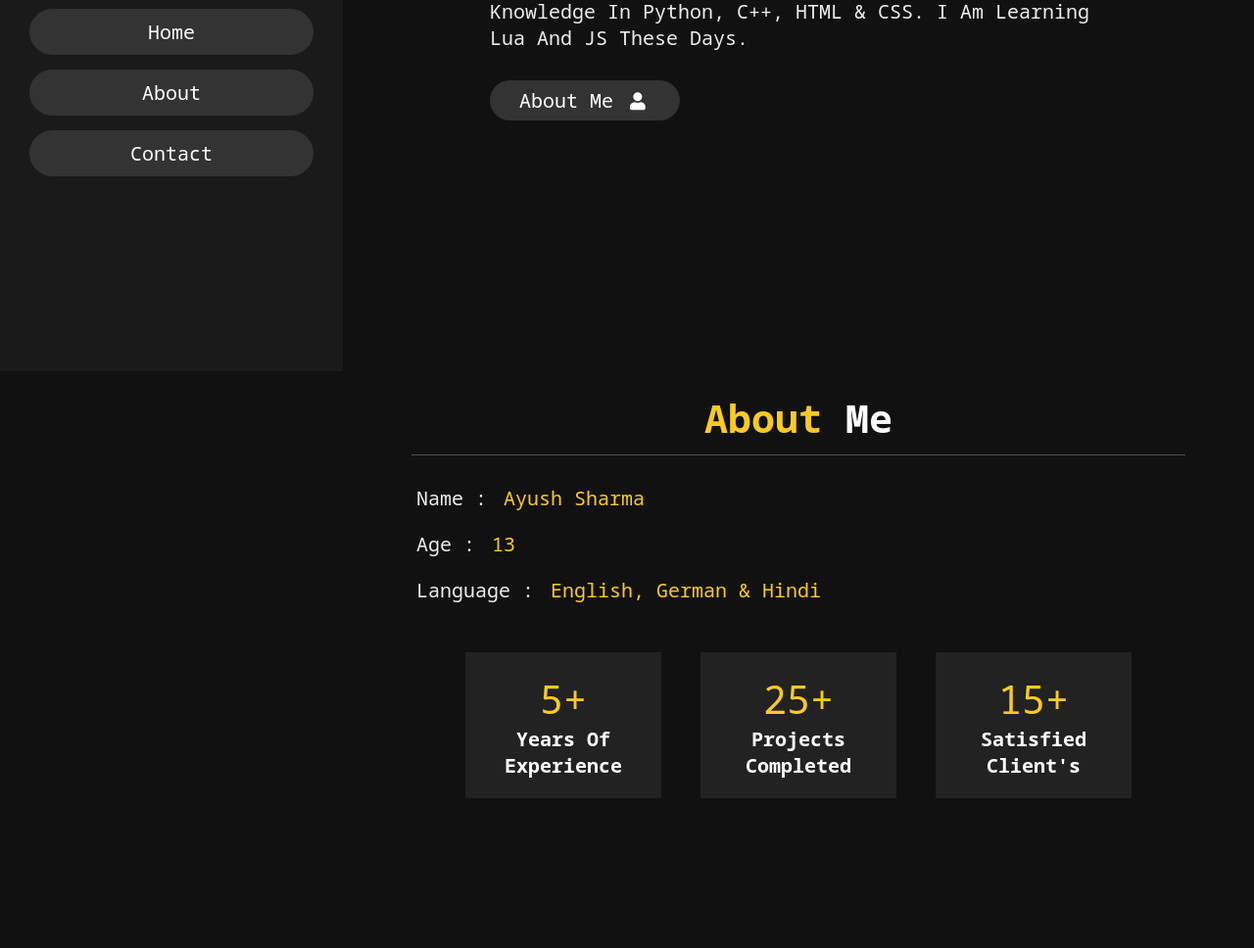
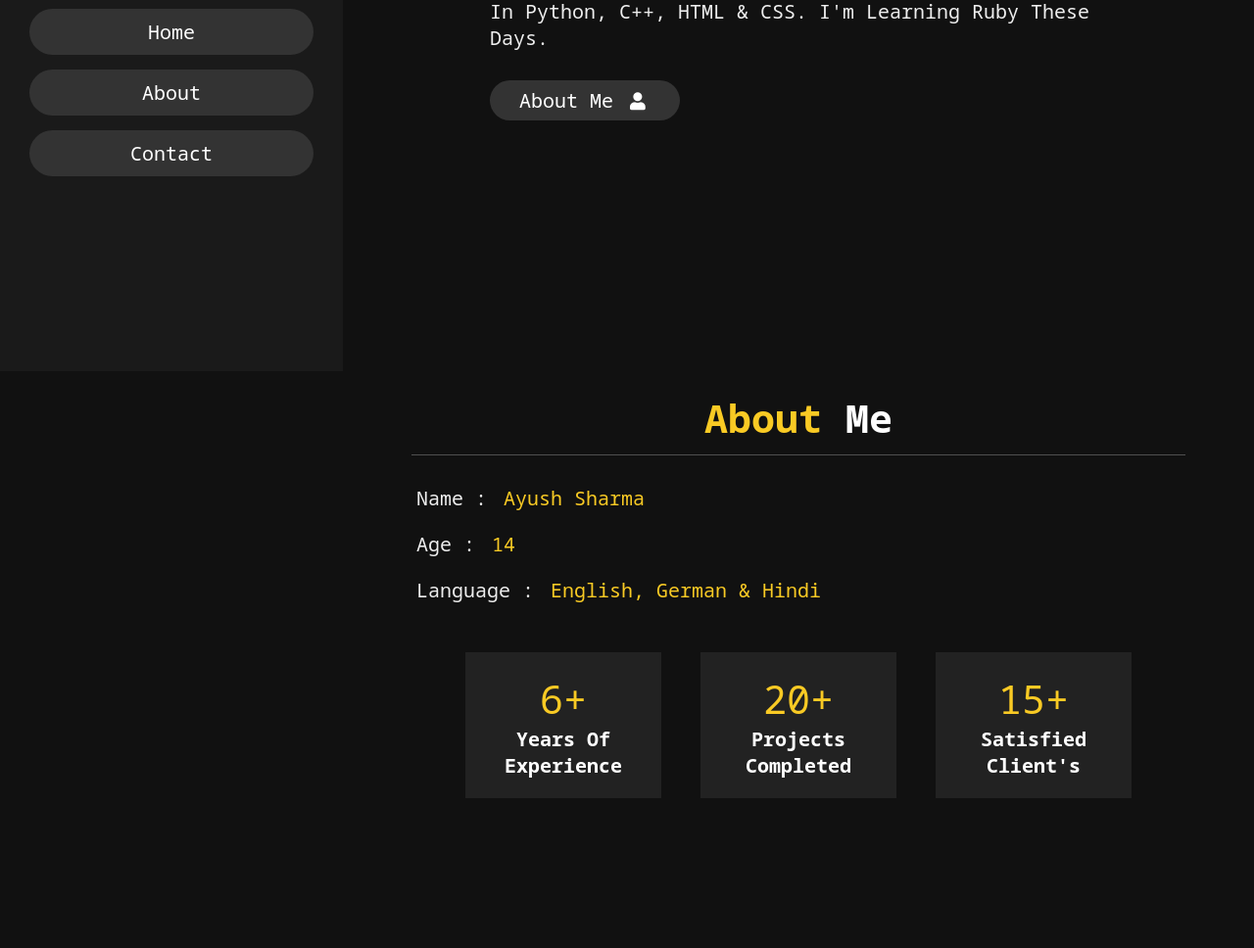
Before and after one commit to Sniqr/Dev-Page, a plain HTML site: page index.html in a window 1280 px wide. Shown: the part 421-1389 px from the top of the page at 98% size. Drawn offline with nearby package versions, Linux system fonts and the light colour scheme.

Commit message:
Update index.html
Yearly update

```diff
--- a/index.html
+++ b/index.html
@@ -50,7 +50,7 @@
     <div class="typeanimation">
      <h1>I'm <span>Ayush Sharma</span></h1>
     </div>
-    <p> I have been Coding since 5 Years, I have a good knowledge in Python, C++, HTML & CSS. I am Learning Lua and JS These Days. <p>
+    <p> I've Coding since 6 Years, I have a decent knowledge in Python, C++, HTML & CSS. I'm Learning Ruby These Days. <p>
 
     <a href="#about"><button class="btn">about me <i class="fas fa-user"></i></button></a>
 
@@ -68,19 +68,19 @@
 
     <div class="info">
         <h3> <span> name : </span> Ayush Sharma </h3>
-        <h3> <span> age : </span> 13 </h3>
+        <h3> <span> age : </span> 14 </h3>
         <h3> <span> language : </span> English, German & Hindi </h3>
     </div>
 
     <div class="counter">
 
         <div class="box">
-            <span>5+</span>
+            <span>6+</span>
             <h3>years of experience</h3>
         </div>
 
         <div class="box">
-            <span>25+</span>
+            <span>20+</span>
             <h3>Projects Completed</h3>
         </div>
 
@@ -110,7 +110,7 @@
 
         <div class="info">
             <h3> <i class="fas fa-envelope"></i>Email: itsayushgamez@gmail.com </h3>
-            <h3> <i class="fas fa-envelope"></i> Discord: Ayuuu#7914 </h3>
+            <h3> <i class="fas fa-envelope"></i> Discord: _6ix9ine_pro </h3>
         </div>
 
     </div>
```
